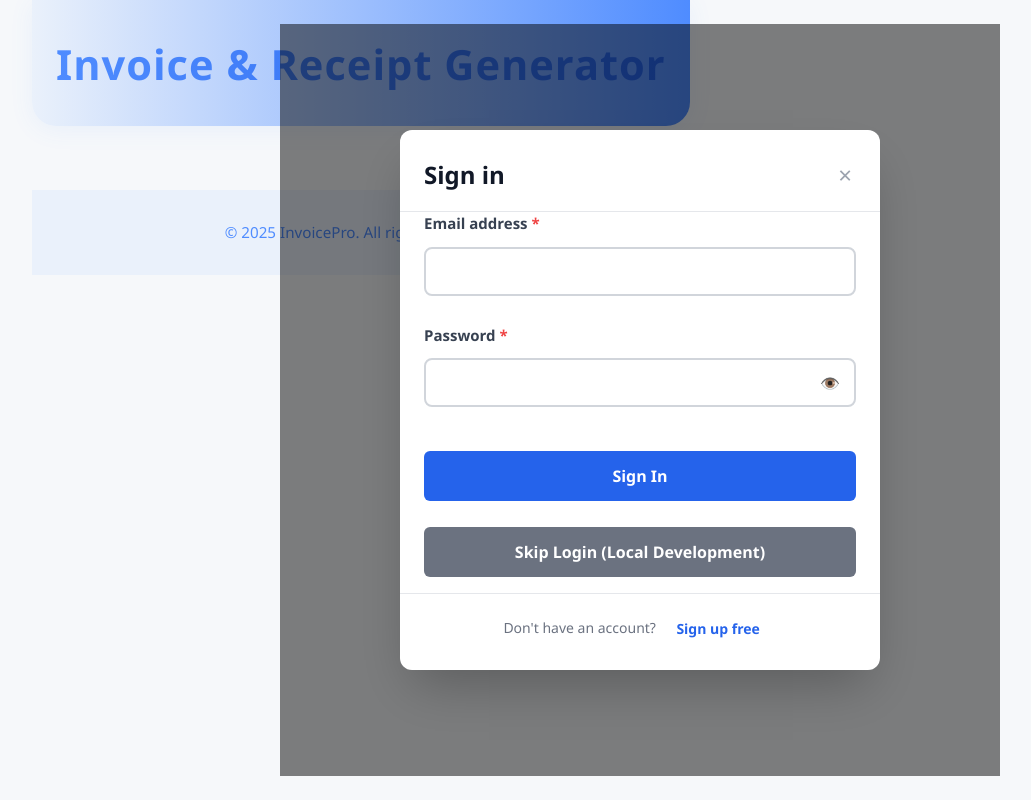
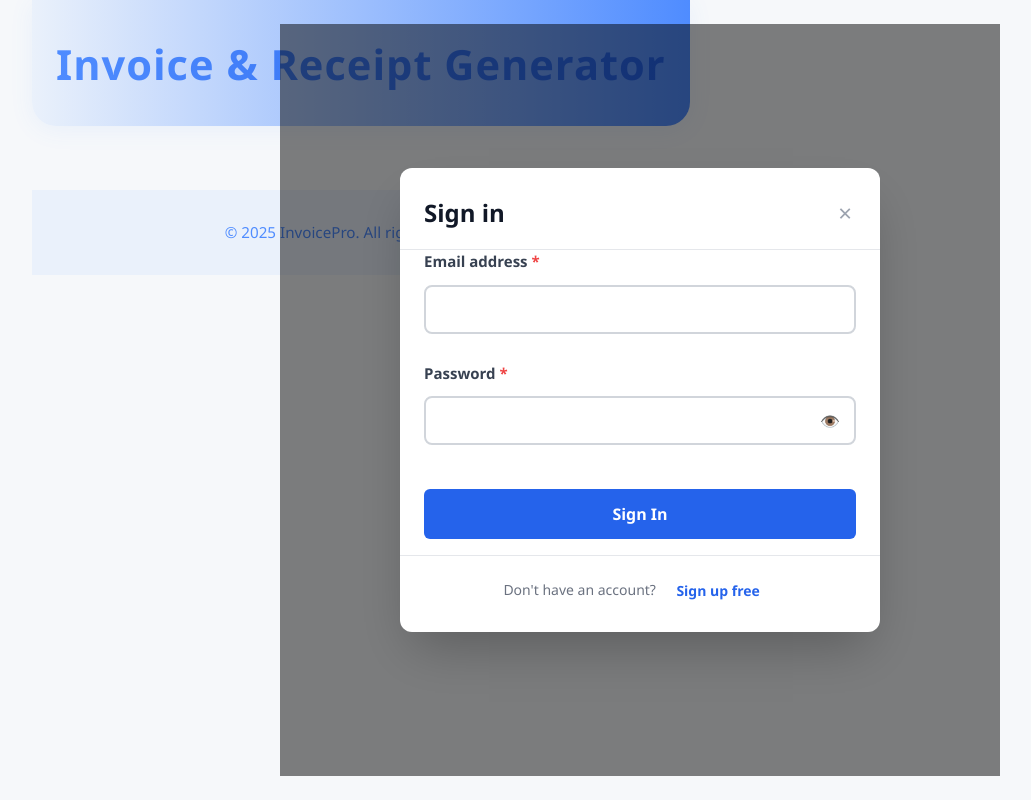
Before and after one commit to Aarif5856/invoice-pro, a React (Vite) app: page / in a window 1280 px wide. Shown: the whole page, without its empty margins (0-1031 px from the left). Built offline with nearby package versions, Linux system fonts and the light colour scheme.

Commit message:
Remove skip login button for production

```diff
--- a/src/Auth.jsx
+++ b/src/Auth.jsx
@@ -313,19 +313,6 @@ export default function Auth({ onAuthChange, isLoggingOut } = {}) {
             {isLogin ? 'Sign In' : 'Create Account'}
           </button>
 
-          {/* Skip login button for local development */}
-          <button
-            onClick={() => {
-              console.log('Skip login clicked');
-              setUser({ uid: 'local-user', email: 'local@example.com' });
-              if (typeof onAuthChange === 'function') onAuthChange(true);
-            }}
-            className="auth-submit-btn"
-            style={{ backgroundColor: '#6b7280', marginTop: '10px' }}
-          >
-            Skip Login (Local Development)
-          </button>
-
           {!isLogin && (
             <div className="terms-text">
               By creating an account you agree to freeinvoicebuilder.com{' '}
```
